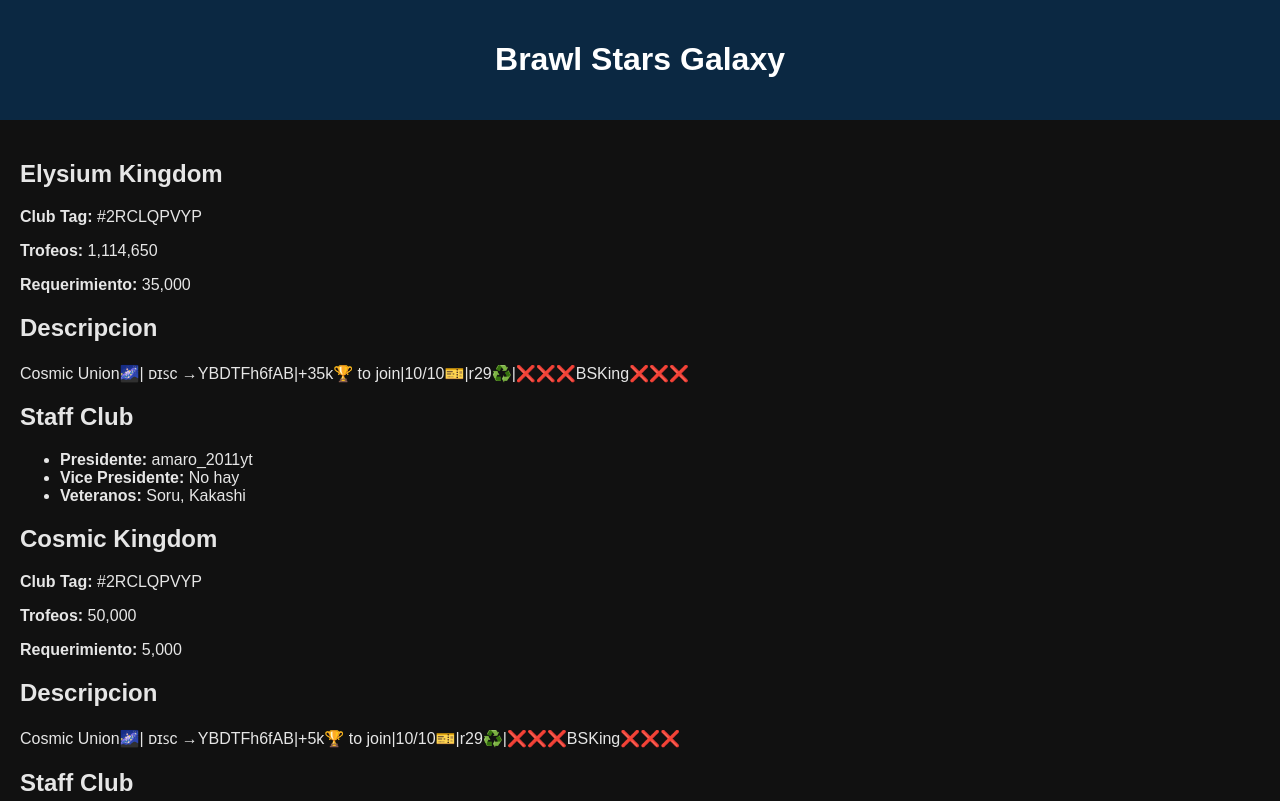
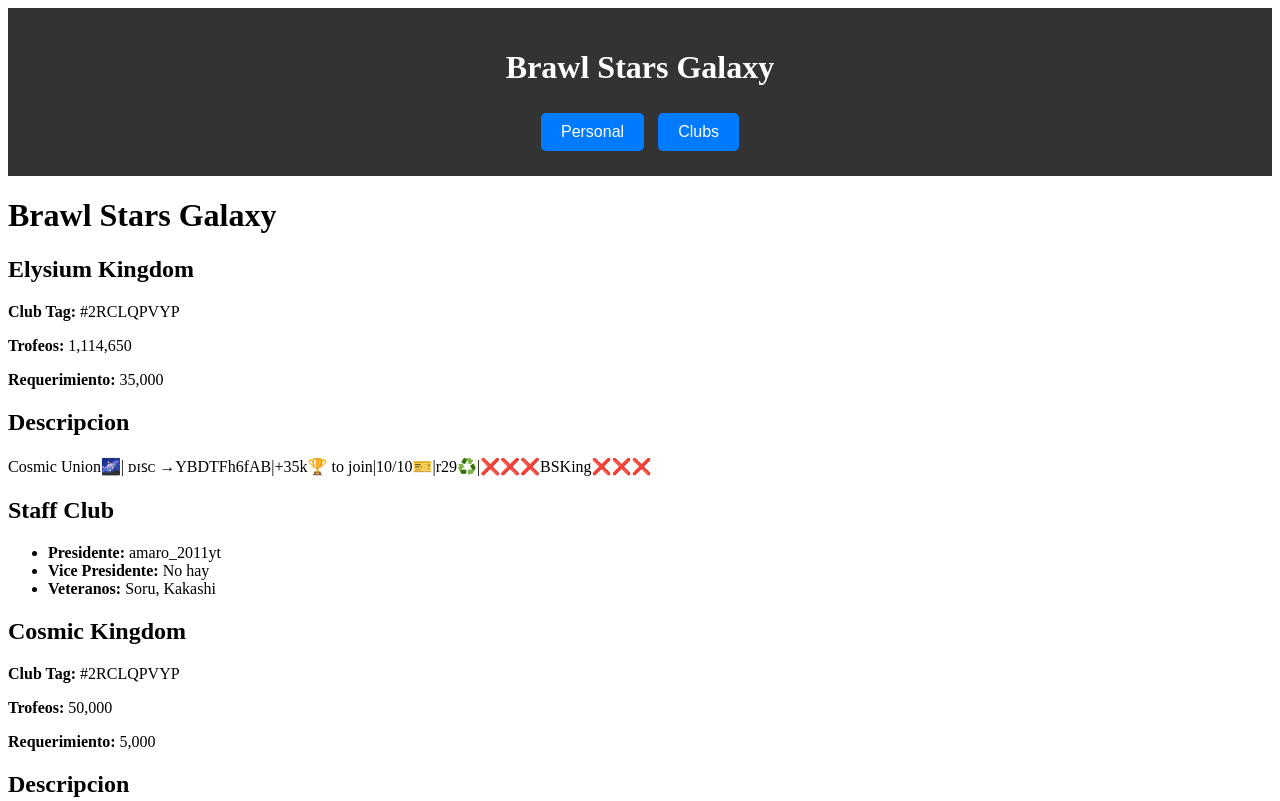
Before and after one commit to AmaroGod2/AmaroGod2.github.io, a plain HTML site: page index.html in a window 1280 px wide. Shown: the top 801 px of the page. Drawn offline with Linux system fonts and the light colour scheme.

Commit message:
personal.html
Added Personal.html (second page)

```diff
--- a/CSS/style.css
+++ b/CSS/style.css
@@ -1,23 +1,26 @@
-body {
-    font-family: Arial, sans-serif;
-    background-color: #111111;
-    color: #e6e6e6;
-    margin: 0;
-    padding: 0;
-    min-height: 100vh;
-    display: flex;
-    flex-direction: column;
+header {
+    text-align: center;
+    padding: 20px;
+    background-color: #333;
+    color: white;
 }
 
-main {
-    flex: 1;
-    padding: 20px;
-    animation: bounce 3s infinite;
+nav {
+    margin-top: 20px;
 }
 
-header {
-    background-color: #03448070;
+nav button {
+    background-color: #007bff;
+    border: none;
     color: white;
-    padding: 20px;
-    text-align: center;
+    padding: 10px 20px;
+    margin: 5px;
+    font-size: 16px;
+    border-radius: 5px;
+    cursor: pointer;
+    transition: background-color 0.3s ease;
 }
+
+nav button:hover {
+    background-color: #0056b3;
+}
--- a/index.html
+++ b/index.html
@@ -5,10 +5,15 @@
     <meta name="viewport" content="width=device-width, initial-scale=1.0">
     <title>Brawl Stars Club</title>
     <link rel="stylesheet" href="CSS/style.css"> <!-- Link to your CSS file -->
-    <script src="js/script.js"></script>
 </head>
 <body>
     <header>
+        <h1>Brawl Stars Galaxy</h1>
+        <nav>
+            <button onclick="location.href='personal.html'">Personal</button>
+            <button onclick="location.href='index.html'">Clubs</button>
+        </nav>
+    </header>
         <h1>Brawl Stars Galaxy</h1>
     </header>
 
```
Also changed, not shown: personal.html (added, +23 -0 lines).
